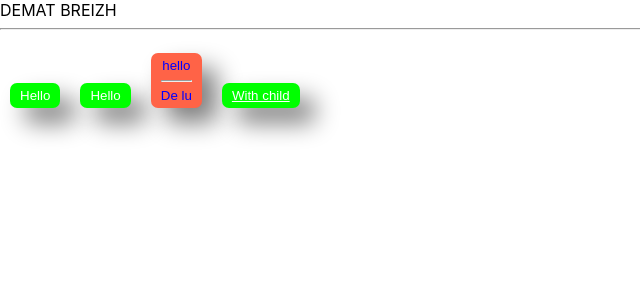
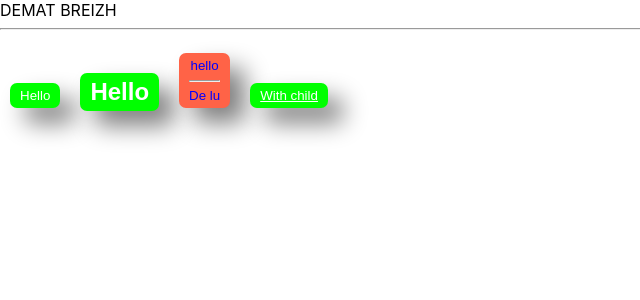
Before and after one commit to champix56/2022-05-30-tjs, a React (Create React App) app: page / in a window 1280 px wide. Shown: the top 300 px of the page, without its empty margins (0-640 px from the left). Built offline with nearby package versions, Linux system fonts and the light colour scheme.

Commit message:
propage du style par objet de style

```diff
--- a/src/App/App.tsx
+++ b/src/App/App.tsx
@@ -17,7 +17,7 @@ function App() {
         }}
         type="button"
       >Hello</Button>
-      <Button ><div>Hello</div></Button>
+      <Button style={{fontWeight:900,fontSize:'x-large'}} ><div>Hello</div></Button>
       <Button bgColor="tomato" color="blue" >hello<hr/>De lu</Button>
       <Button className={ButtonStyle.underline}>With child</Button>
     </div>
--- a/src/App/components/Button/Button.jsx
+++ b/src/App/components/Button/Button.jsx
@@ -6,7 +6,7 @@ function Button(props) {
     <button
       className={style.Button+(props.className?' '+props.className:'')}
       type={props.type}
-      style={{ backgroundColor: props.bgColor, color: props.color }}
+      style={{...props.style, backgroundColor: props.bgColor, color: props.color }}
     >
       {props.children}
     </button>
@@ -18,7 +18,8 @@ Button.propTypes = {
   children: PropTypes.any.isRequired,
   bgColor: PropTypes.string.isRequired,
   color: PropTypes.string.isRequired,
-  className : PropTypes.string
+  className : PropTypes.string,
+  style: PropTypes.object,
 };
 
 Button.defaultProps = {
```
